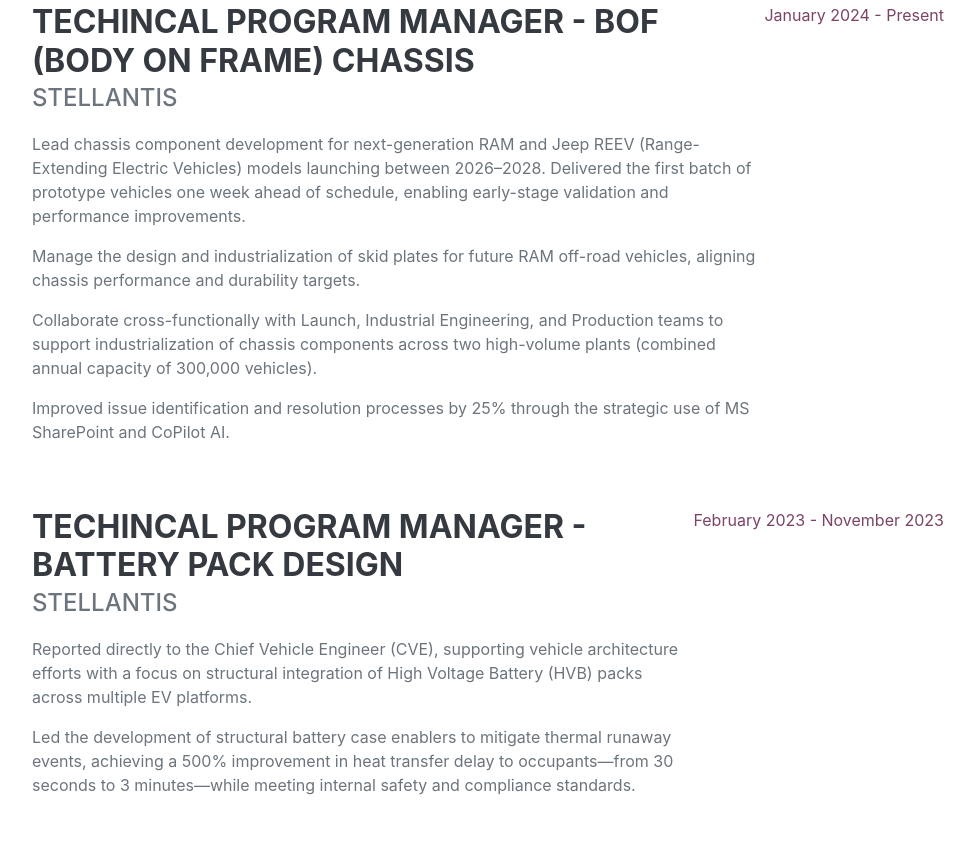
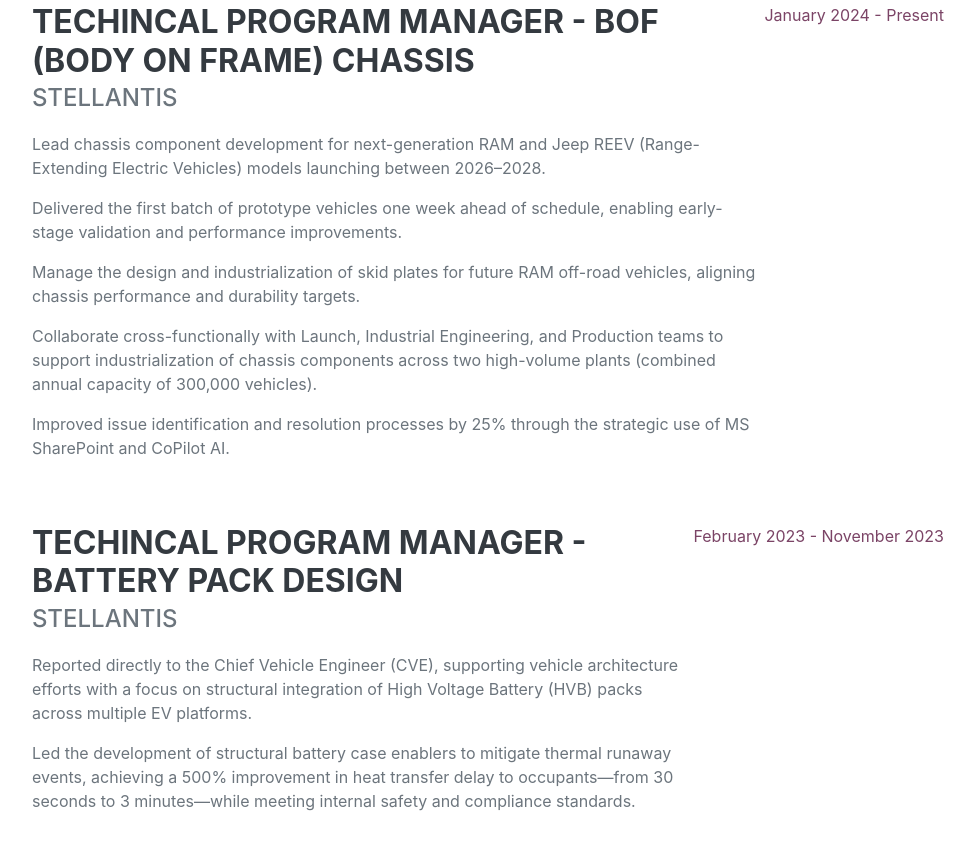
Before and after one commit to vinayakchettier/vinayakchettier.github.io, a plain HTML site: page index.html in a window 1280 px wide. Shown: the part 993-1851 px from the top of the page, without its empty margins (288-1263 px from the left). Drawn offline with nearby package versions, Linux system fonts and the light colour scheme; a web font is replaced by a local one.

Commit message:
Update index.html

```diff
--- a/index.html
+++ b/index.html
@@ -64,7 +64,8 @@
 			<div class="flex-grow-1">
                             <h3 class="mb-0">Techincal Program Manager - BOF (Body on Frame) Chassis </h3>
                             <div class="subheading mb-3">Stellantis</div>
-                            <p>Lead chassis component development for next-generation RAM and Jeep REEV (Range-Extending Electric Vehicles) models launching between 2026–2028. Delivered the first batch of prototype vehicles one week ahead of schedule, enabling early-stage validation and performance improvements. </p>
+                            <p>Lead chassis component development for next-generation RAM and Jeep REEV (Range-Extending Electric Vehicles) models launching between 2026–2028. </p>
+			    <p>Delivered the first batch of prototype vehicles one week ahead of schedule, enabling early-stage validation and performance improvements. </p>
 			    <p>Manage the design and industrialization of skid plates for future RAM off-road vehicles, aligning chassis performance and durability targets. </p>
 			    <p>Collaborate cross-functionally with Launch, Industrial Engineering, and Production teams to support industrialization of chassis components across two high-volume plants (combined annual capacity of 300,000 vehicles). </p>
 			    <p>Improved issue identification and resolution processes by 25% through the strategic use of MS SharePoint and CoPilot AI. </p>
```
